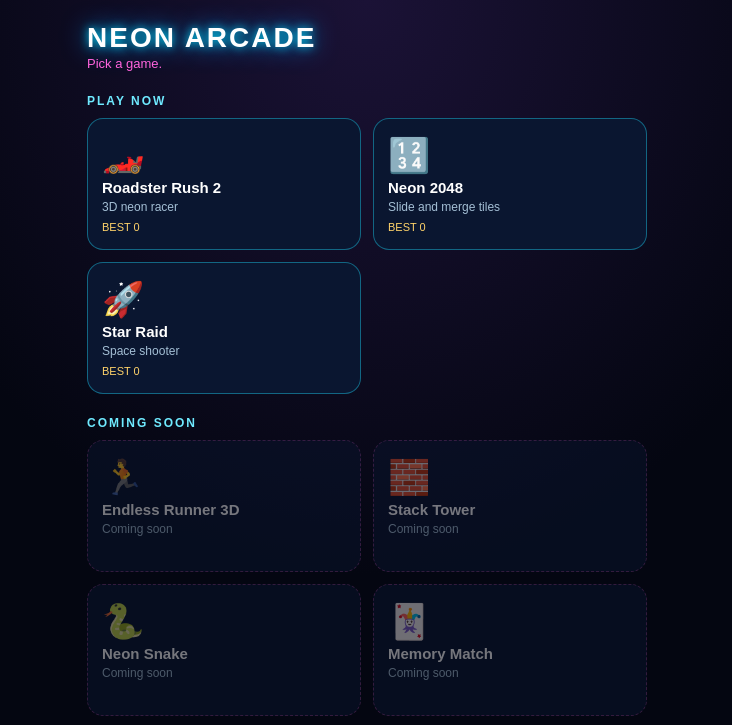
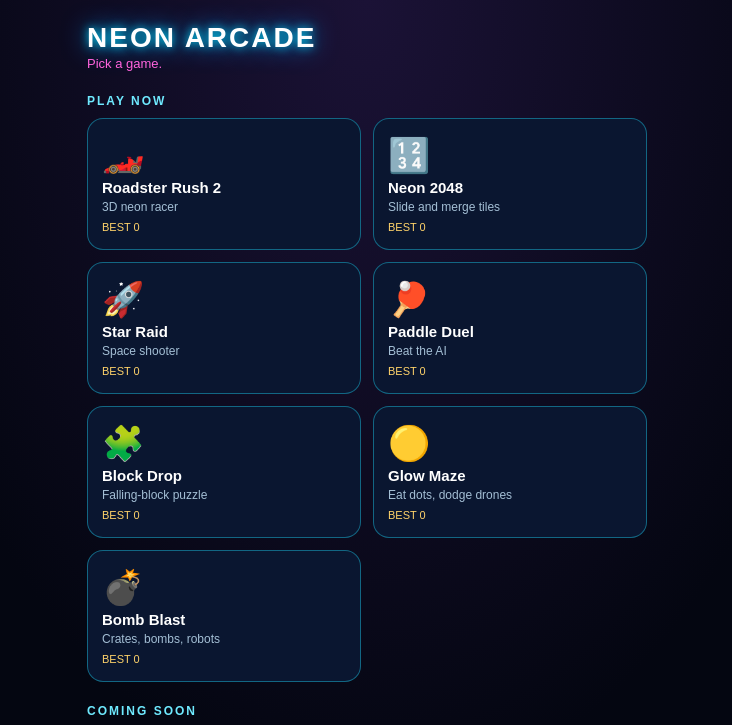
Before and after one commit to podcastofficial/roadster-rush, a plain HTML site: page index.html in a window 1280 px wide. Shown: the top 725 px of the page, without its empty margins (273-1005 px from the left). Drawn offline with Linux system fonts and the light colour scheme.

Commit message:
Update index.html

```diff
--- a/index.html
+++ b/index.html
@@ -45,7 +45,11 @@ const $=id=>document.getElementById(id);
 const GAMES=[
  {id:'racing',name:'Roadster Rush 2',desc:'3D neon racer',icon:'🏎️',src:'games/racing.html'},
  {id:'g2048',name:'Neon 2048',desc:'Slide and merge tiles',icon:'🔢',src:'games/2048.html'},
- {id:'shooter',name:'Star Raid',desc:'Space shooter',icon:'🚀',src:'games/shooter.html'}
+ {id:'shooter',name:'Star Raid',desc:'Space shooter',icon:'🚀',src:'games/shooter.html'},
+ {id:'paddle',name:'Paddle Duel',desc:'Beat the AI',icon:'🏓',src:'games/paddle.html'},
+ {id:'blocks',name:'Block Drop',desc:'Falling-block puzzle',icon:'🧩',src:'games/blocks.html'},
+ {id:'maze',name:'Glow Maze',desc:'Eat dots, dodge drones',icon:'🟡',src:'games/maze.html'},
+ {id:'bombs',name:'Bomb Blast',desc:'Crates, bombs, robots',icon:'💣',src:'games/bombs.html'}
 ];
 const SOON=[['Endless Runner 3D','🏃'],['Stack Tower','🧱'],['Neon Snake','🐍'],['Memory Match','🃏']];
 let scores={};
```
